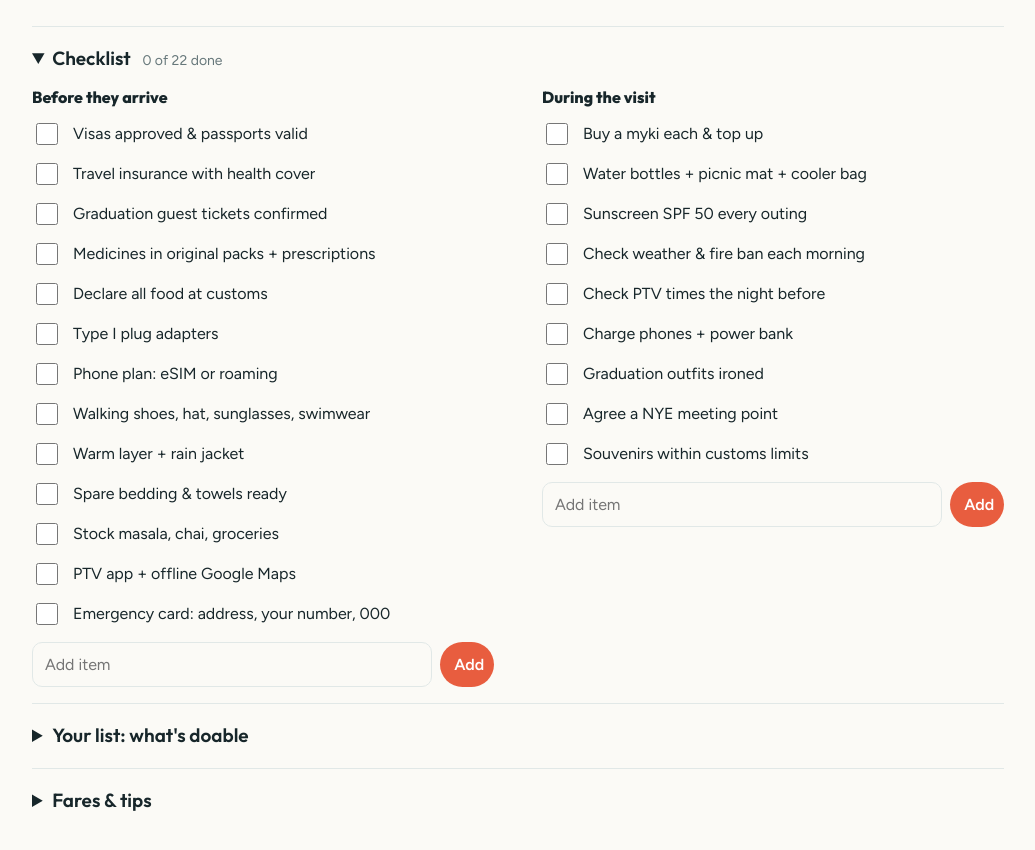
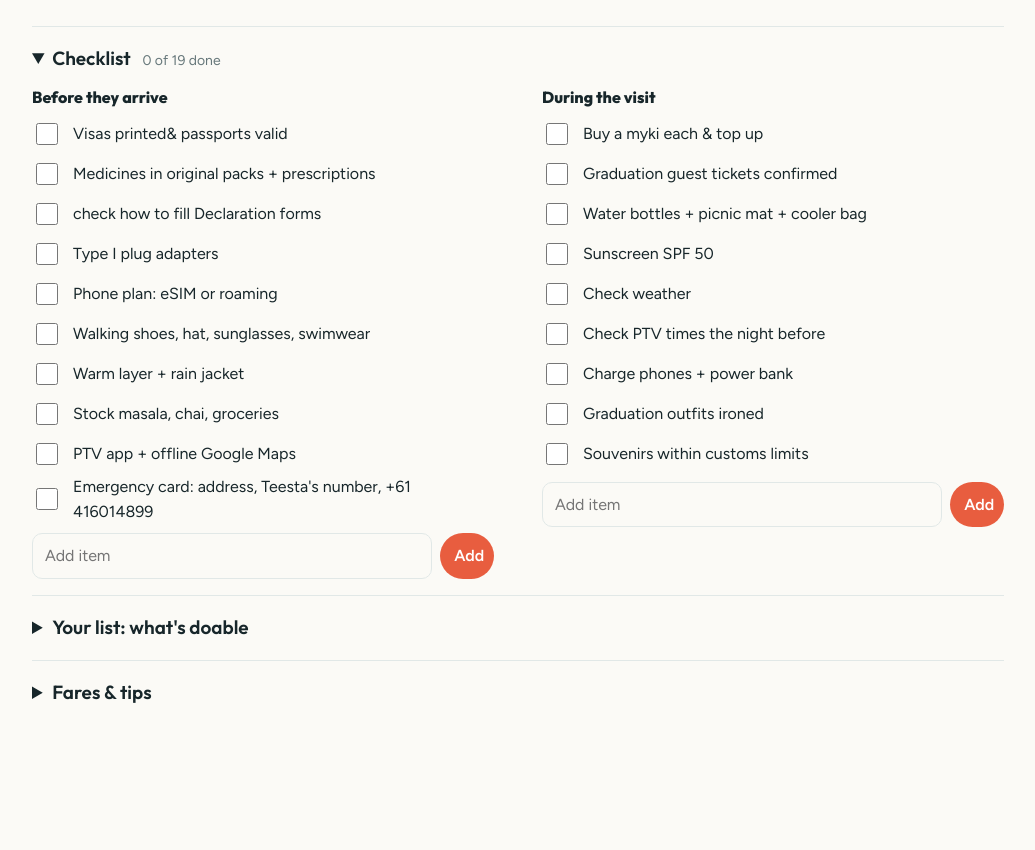
Before and after one commit to teesta-singh/Naarm, a plain HTML site: page index.html in a window 1280 px wide. Shown: the part 1420-2270 px from the top of the page, without its empty margins (122-1157 px from the left). After the commit the page ends 2209 px from the top, so only its background shows below. Drawn offline with Linux system fonts and the light colour scheme.

Commit message:
Modify travel packing lists in index.html
Updated packing lists for travel preparation.

```diff
--- a/index.html
+++ b/index.html
@@ -134,7 +134,7 @@ details.fold[open] summary{margin-bottom:14px}
 
 <script>
 {
-const LISTS={before:["Visas approved & passports valid","Travel insurance with health cover","Graduation guest tickets confirmed","Medicines in original packs + prescriptions","Declare all food at customs","Type I plug adapters","Phone plan: eSIM or roaming","Walking shoes, hat, sunglasses, swimwear","Warm layer + rain jacket","Spare bedding & towels ready","Stock masala, chai, groceries","PTV app + offline Google Maps","Emergency card: address, your number, 000"],during:["Buy a myki each & top up","Water bottles + picnic mat + cooler bag","Sunscreen SPF 50 every outing","Check weather & fire ban each morning","Check PTV times the night before","Charge phones + power bank","Graduation outfits ironed","Agree a NYE meeting point","Souvenirs within customs limits"]};
+const LISTS={before:["Visas printed& passports valid","Medicines in original packs + prescriptions","check how to fill Declaration forms ","Type I plug adapters","Phone plan: eSIM or roaming","Walking shoes, hat, sunglasses, swimwear","Warm layer + rain jacket","Stock masala, chai, groceries","PTV app + offline Google Maps","Emergency card: address, Teesta's number, +61 416014899"],during:["Buy a myki each & top up","Graduation guest tickets confirmed", "Water bottles + picnic mat + cooler bag","Sunscreen SPF 50 ","Check weather ","Check PTV times the night before","Charge phones + power bank","Graduation outfits ironed","Souvenirs within customs limits"]};
 const LN={before:"Before they arrive",during:"During the visit"};
 const K={arrive:["Arrival","#8a6fd1"],city:["City","#006d77"],beach:["Beach","#2a8fd6"],hike:["Nature","#3d8b4a"],regional:["Day trip","#c27a12"],home:["Home","#b0577a"],fixed:["Big day","#e85d3f"],work:["Work","#8a9799"]};
 const P={
```
